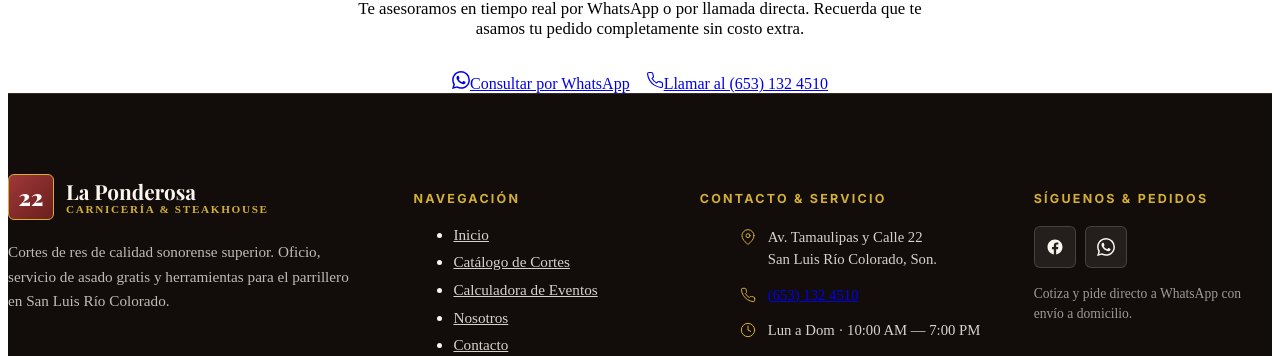
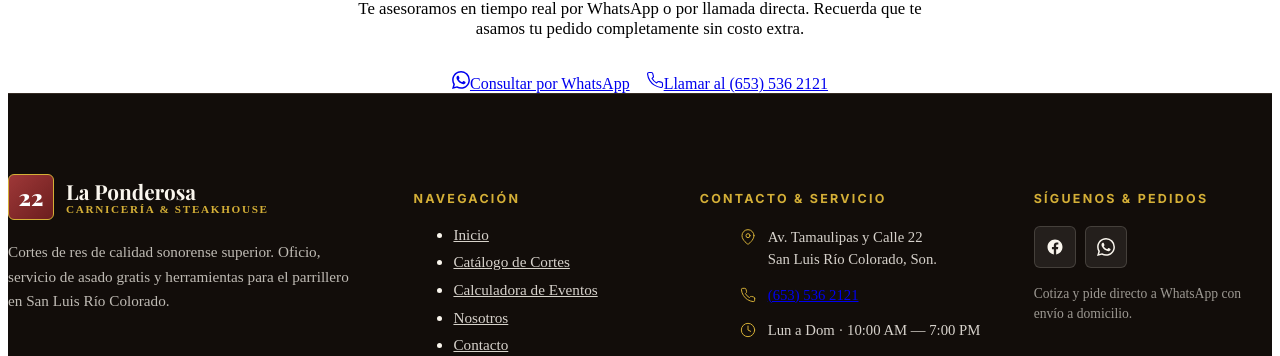
Before and after one commit to Lok-yo/La_Ponderosa, a React (Vite) app: page /cortes in a window 1280 px wide. Shown: the part 6025-6381 px from the top of the page. Built offline with nearby package versions, Linux system fonts and the light colour scheme; the HTML template or start-up script is replaced by a standard one.

Commit message:
fix: separar telefono de llamadas (fijo) del numero de pedidos de WhatsApp (celular)

```diff
--- a/src/components/Footer.jsx
+++ b/src/components/Footer.jsx
@@ -43,7 +43,7 @@ export default function Footer() {
               </li>
               <li>
                 <Icon.Phone size={16} />
-                <a href="tel:+526531324510">(653) 132 4510</a>
+                <a href="tel:+526535362121">(653) 536 2121</a>
               </li>
               <li>
                 <Icon.Clock size={16} />
--- a/src/pages/Contacto.jsx
+++ b/src/pages/Contacto.jsx
@@ -95,7 +95,7 @@ export default function Contacto() {
                   <Icon.Phone size={20} />
                   <div>
                     <strong>Teléfono Directo:</strong>
-                    <p>(653) 132 4510</p>
+                    <p>(653) 536 2121</p>
                   </div>
                 </div>
 
--- a/src/pages/Cortes.jsx
+++ b/src/pages/Cortes.jsx
@@ -232,9 +232,9 @@ export default function Cortes() {
                 <Icon.Whatsapp size={18} />
                 Consultar por WhatsApp
               </a>
-              <a href="tel:+526531324510" className="btn btn--outline">
+              <a href="tel:+526535362121" className="btn btn--outline">
                 <Icon.Phone size={18} />
-                Llamar al (653) 132 4510
+                Llamar al (653) 536 2121
               </a>
             </div>
           </div>
```
